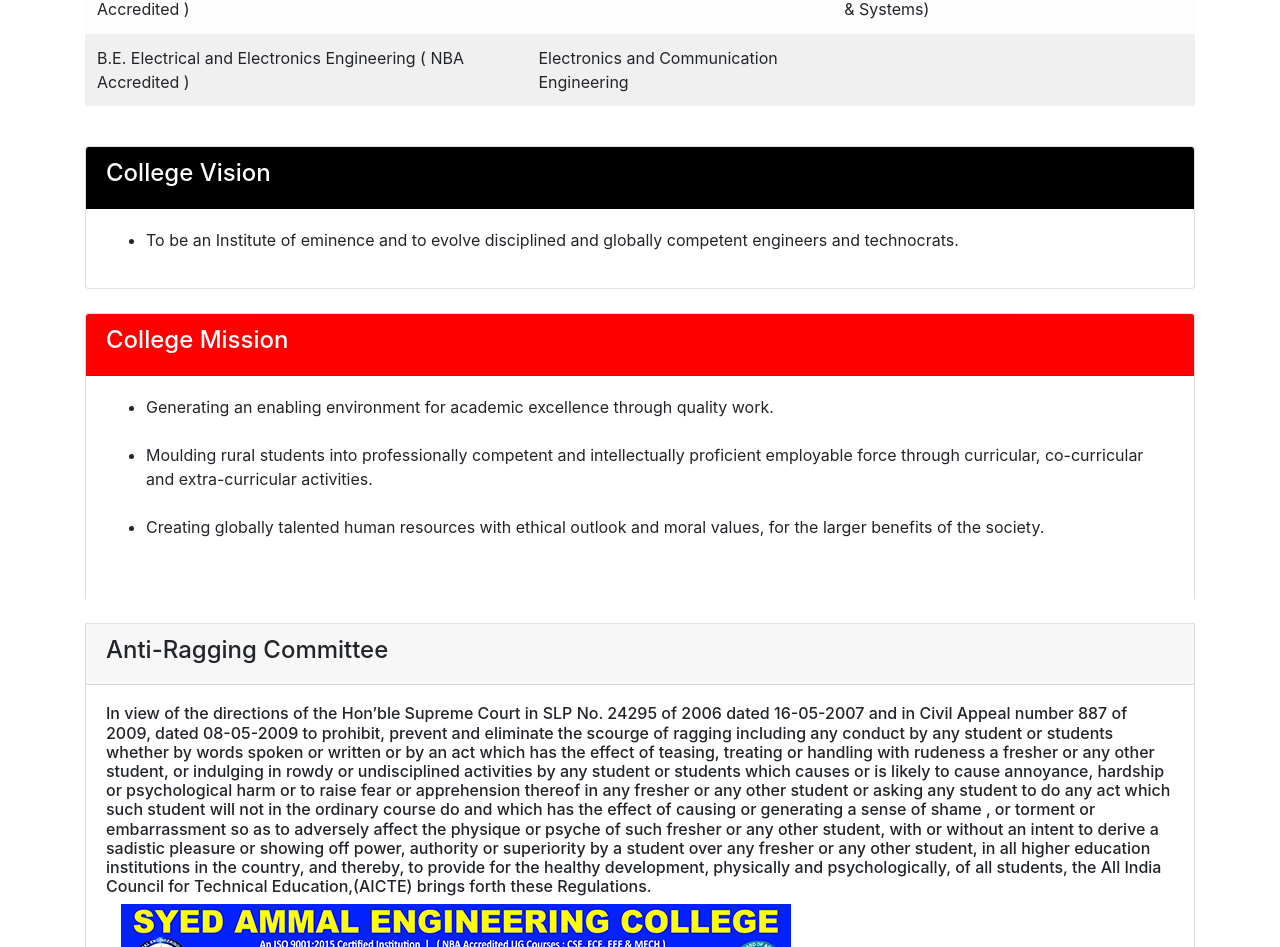
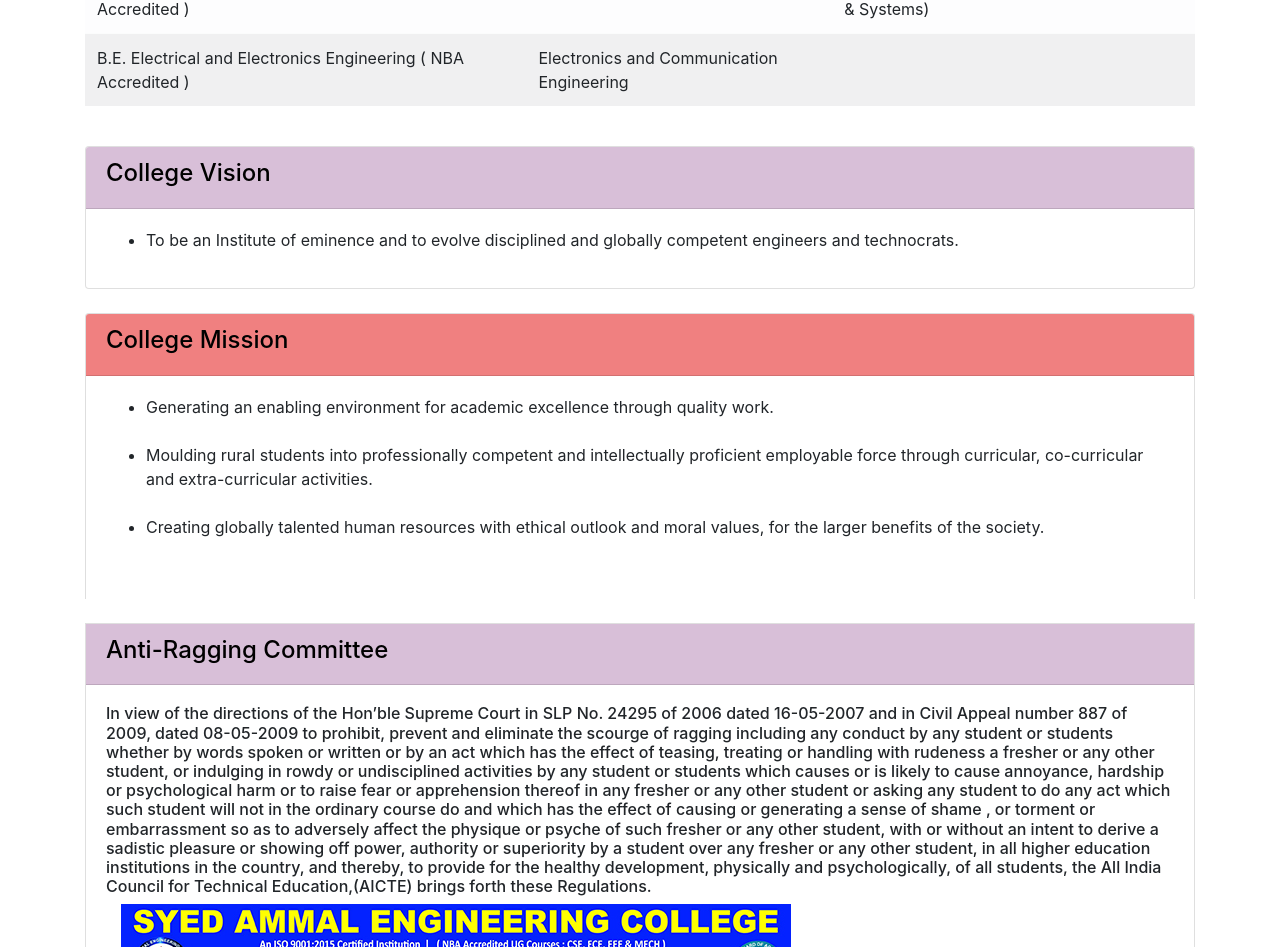
Before and after one commit to SafreenAfrana/college-app, a React (Create React App) app: page / in a window 1280 px wide. Shown: the part 1891-2838 px from the top of the page. Built offline with nearby package versions, Linux system fonts and the light colour scheme.

Commit message:
Update vision.css

```diff
--- a/src/components/Vision/vision.css
+++ b/src/components/Vision/vision.css
@@ -7,11 +7,16 @@ p {
 }
 
 .vision {
-    background-color: black;
-    color: white;
+    background-color: thistle;
+    color: black;
 }
 
 .mission {
-    background-color: red;
-    color: white;
+    background-color: lightcoral;
+    color: black;
 }
+
+.anti-ragging {
+    background-color: thistle;
+    color: black;
+}
```
